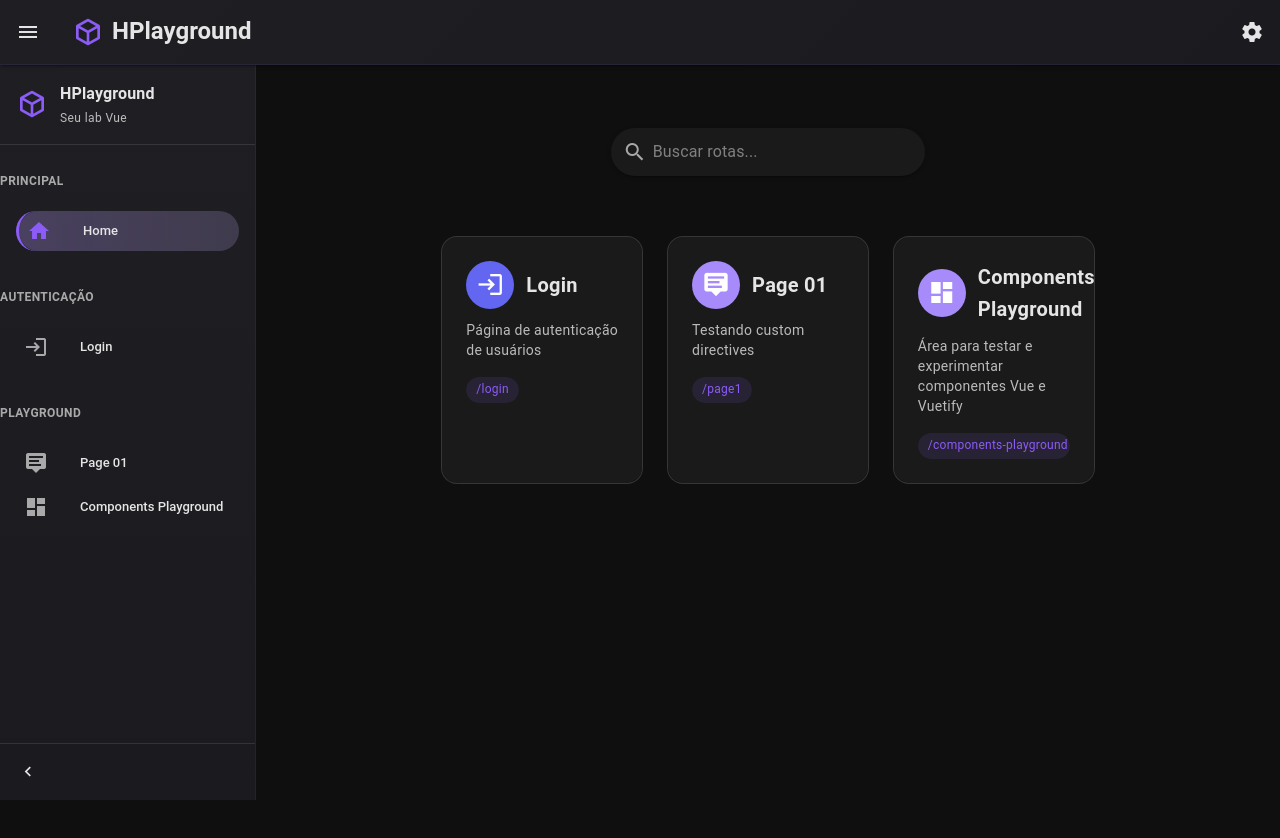
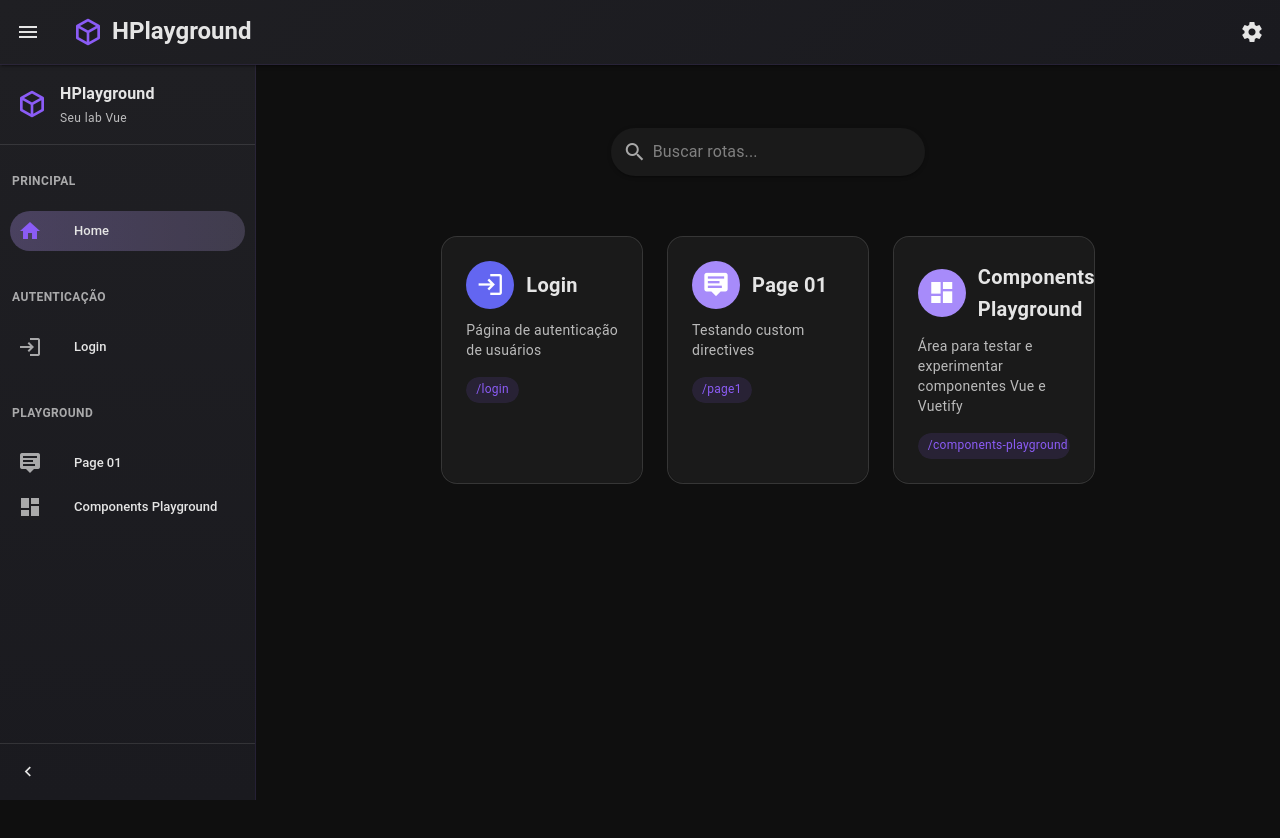
Before and after one commit to Hiagozeroum/HPlayground, a Vue app in the folder frontend/: page / in a window 1280 px wide. Shown: the top 838 px of the page. Built offline with nearby package versions, Linux system fonts and the light colour scheme; the HTML template or start-up script is replaced by a standard one.

Commit message:
pequenos ajustes drawer

```diff
--- a/frontend/src/components/layout/AppDrawer.vue
+++ b/frontend/src/components/layout/AppDrawer.vue
@@ -16,12 +16,7 @@
 </script>
 
 <template>
-  <v-navigation-drawer
-    :model-value="true"
-    :rail="navbarStore.rail"
-    permanent
-    class="app-drawer"
-  >
+  <v-navigation-drawer :model-value="true" :rail="navbarStore.rail" permanent class="app-drawer">
     <!-- Logo/Header quando expandido -->
     <div v-if="!navbarStore.rail" class="pa-4">
       <div class="d-flex align-center">
@@ -38,7 +33,10 @@
     <!-- Rotas agrupadas -->
     <template v-for="group in routeGroups" :key="group.name">
       <!-- Header do grupo (apenas quando não está em rail mode) -->
-      <v-list-subheader v-if="!navbarStore.rail" class="text-uppercase text-caption font-weight-bold mt-4">
+      <v-list-subheader
+        v-if="!navbarStore.rail"
+        class="text-uppercase text-caption font-weight-bold ml-3 mt-4"
+      >
         {{ group.name }}
       </v-list-subheader>
 
@@ -96,12 +94,12 @@
 
 <style scoped>
 .app-drawer {
-  background: linear-gradient(180deg, #1F1F23 0%, #1A1A1F 100%) !important;
+  background: linear-gradient(180deg, #1f1f23 0%, #1a1a1f 100%) !important;
   border-right: 1px solid rgba(139, 92, 246, 0.1);
 }
 
 .drawer-item {
-  margin: 2px 8px;
+  margin: 2px;
   transition: all 0.2s ease;
 }
 
@@ -110,8 +108,11 @@
 }
 
 .drawer-item.v-list-item--active {
-  background: linear-gradient(90deg, rgba(139, 92, 246, 0.2) 0%, rgba(139, 92, 246, 0.1) 100%) !important;
-  border-left: 3px solid rgb(139, 92, 246);
+  background: linear-gradient(
+    90deg,
+    rgba(139, 92, 246, 0.2) 0%,
+    rgba(139, 92, 246, 0.1) 100%
+  ) !important;
   color: rgb(229, 229, 229);
   font-weight: 600;
 }
```
